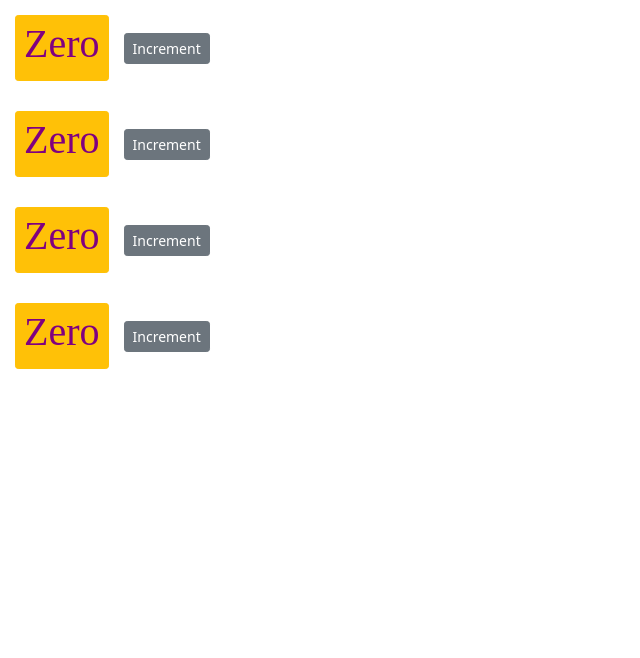
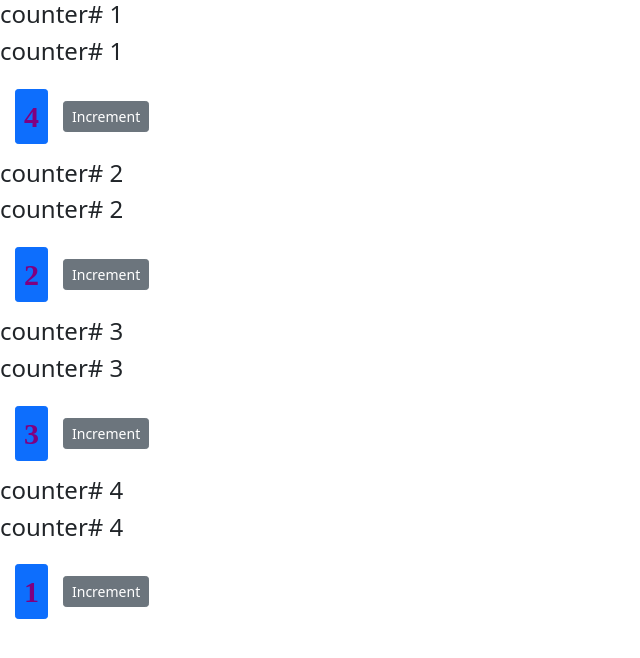
Before and after one commit to rohankebria/React-ShoppingCart, a React (Create React App) app: page / in a window 1280 px wide. Shown: the top 658 px of the page, without its empty margins (0-640 px from the left). Built offline with nearby package versions, Linux system fonts and the light colour scheme.

Commit message:
props for children and attributes passing

```diff
--- a/src/components/counter.jsx
+++ b/src/components/counter.jsx
@@ -9,8 +9,9 @@ class Counter extends Component {
     this.handleIncrement = this.handleIncrement.bind(this);
   }*/
   state = {
-    count: 0,
-    tags: ["1", "2", "3"],
+    //count: 0,
+    count: this.props.value,
+    //tags: ["1", "2", "3"],
   };
   style = {
     fontSize: "30px",
@@ -20,15 +21,19 @@ class Counter extends Component {
     margin: "15px",
   };
   render() {
+    //console.log("props:", this.props);
+    //console.log("children:", this.props);
     return (
       <div>
+        <h4>counter# {this.props.id}</h4>
+        {this.props.children}
         <span style={this.style} className={this.getBadgeClasses()}>
           {this.formatCount()}
         </span>
         <button
           //  onClick={this.handleIncrement}
           onClick={() => {
-            this.handleIncrement({ id: 1 });
+            this.handleIncrement({ id: this.props.id });
           }}
           style={{ color: "white" }}
           className="btn btn-secondary btn-sm"
--- a/src/components/counters.jsx
+++ b/src/components/counters.jsx
@@ -4,17 +4,19 @@ import Counter from "./counter";
 class Counters extends Component {
   state = {
     counters: [
-      { id: 1, value: 0 },
-      { id: 2, value: 0 },
-      { id: 3, value: 0 },
-      { id: 4, value: 0 },
+      { id: 1, value: 4 },
+      { id: 2, value: 2 },
+      { id: 3, value: 3 },
+      { id: 4, value: 1 },
     ],
   };
   render() {
     return (
       <div>
         {this.state.counters.map((counter) => (
-          <Counter key={counter.id}></Counter>
+          <Counter key={counter.id} value={counter.value} id={counter.id}>
+            <h4>counter# {counter.id}</h4>
+          </Counter>
         ))}
       </div>
     );
```
